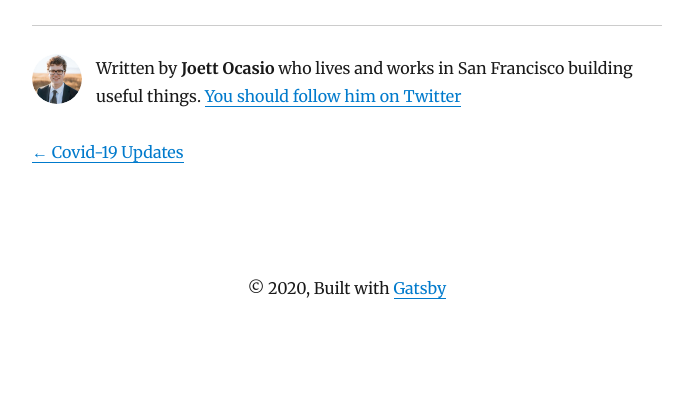
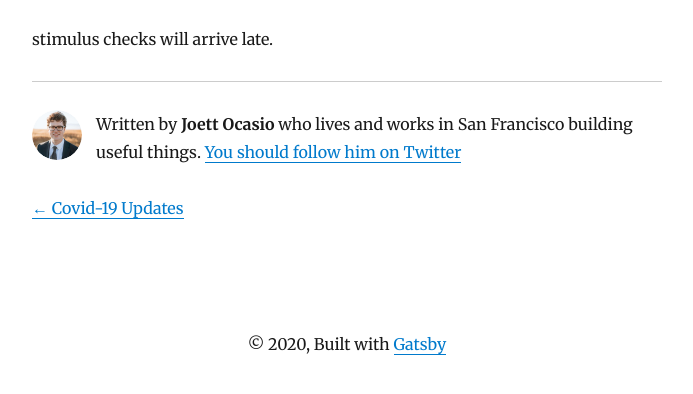
Before and after one commit to Jaze-Developement/Pandemic-Update, a Gatsby site: page /blog/update-on-stimulus-checks-1/ in a window 1280 px wide. Shown: the part 198-592 px from the top of the page, without its empty margins (293-986 px from the left). Built offline with nearby package versions, Linux system fonts and the light colour scheme; Gatsby itself is replaced by a stand-in of ours; some packages are replaced by stand-ins of ours.

Commit message:
Update Blog “update-on-stimulus-checks-1”

```diff
--- a/content/blog/update-on-stimulus-checks-1.md
+++ b/content/blog/update-on-stimulus-checks-1.md
@@ -44,3 +44,4 @@ description: >-
   Find out all the latest information regarding the stimulus checks and keep
   yourself updated.
 ---
+stimulus checks will arrive late.
```
